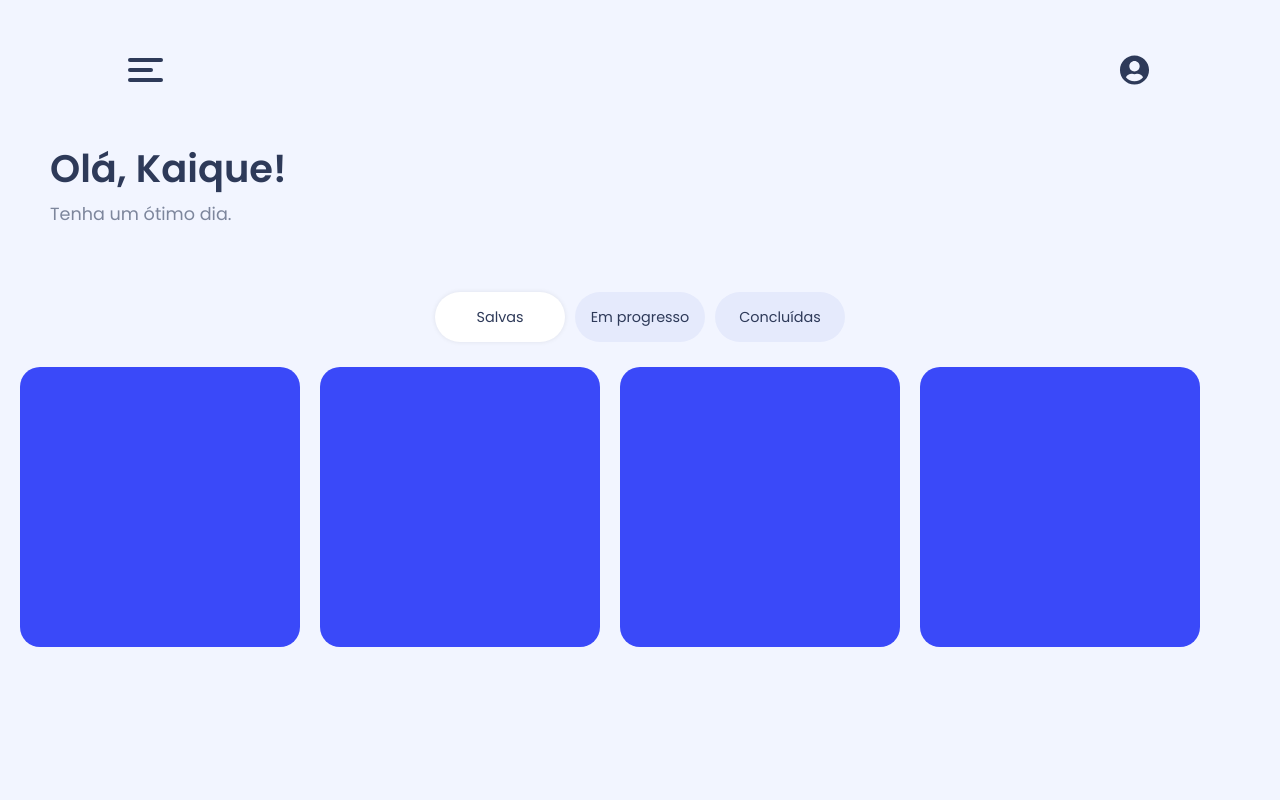
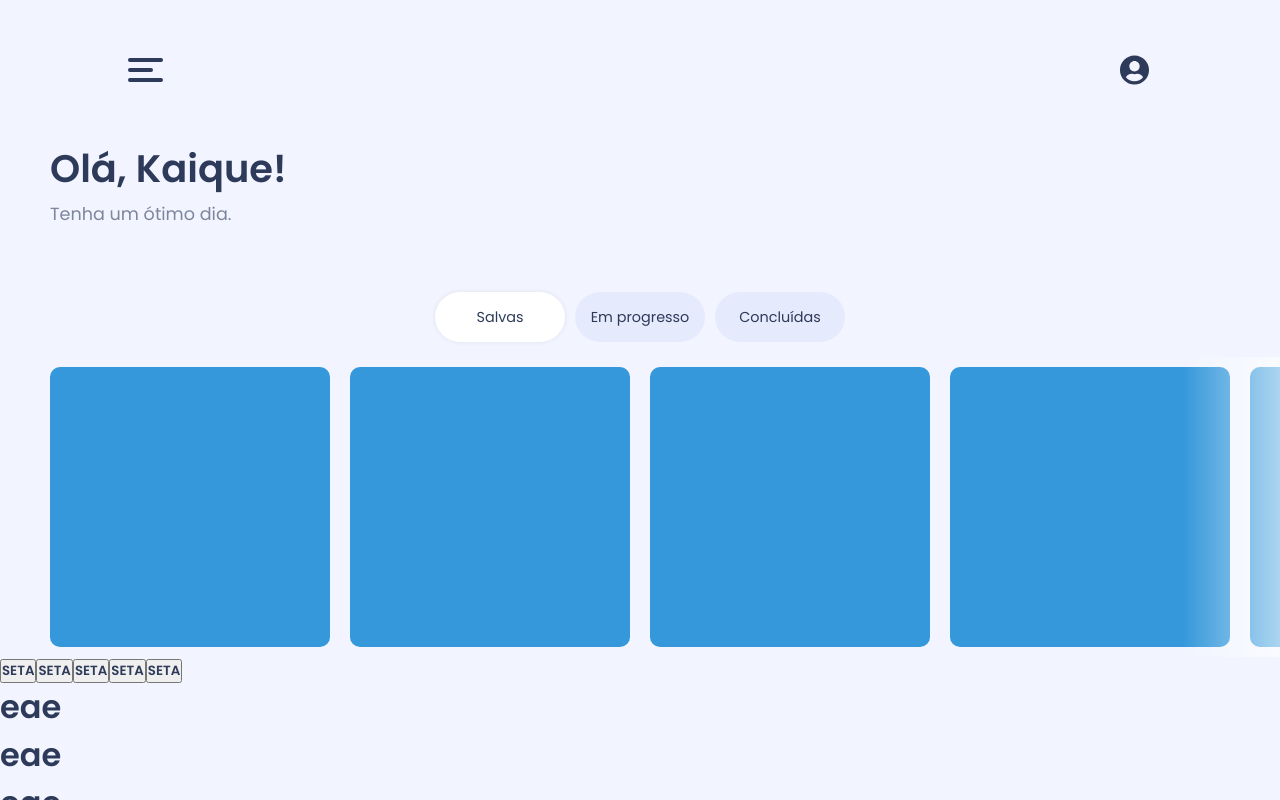
Before and after one commit to while-kaique/estagio_jackexperts, a React (Vite) app in the folder project-jackexpert/: page / in a window 1280 px wide. Built offline with nearby package versions, Linux system fonts and the light colour scheme.

Commit message:
Carousel Base Completed

```diff
--- a/project-jackexpert/src/components_css/Home.css
+++ b/project-jackexpert/src/components_css/Home.css
@@ -53,27 +53,45 @@ section.task_categ{
 
 /* CARDS DE TAREFAS */
 /* CARDS DE TAREFAS */
+.containerCards {
+    position: relative;
+    width: 100%;
+    margin: auto;
+    overflow: hidden;
+}
+div.cards {
+    display: flex;
+    overflow-x: auto;
+    overflow-y: hidden;
+    width: 100%;
+    cursor: grab;
 
-section.cards {
-    width: 1000vw;
-    display: flex;
-    flex-wrap: nowrap;
-    height: 280px;
-    margin: 30px 0px;
-    margin-left: 20px;
+    transition: scroll 2s;
 
-    transition: 1s;
+    scrollbar-width: none; /* Firefox */
 
 }
+div.degree {
+    position: absolute;
+    width: 100%;
+    height: 100%;
+    background-image: linear-gradient(to right, transparent, transparent, transparent, transparent, transparent, transparent, transparent, transparent, transparent, transparent, transparent, transparent, transparent, rgba(255, 255, 255, 0.596));
+}
 .cards .card {
-    transform: translateX(-300px);
-    display: block;
-    width: 280px;
+    min-width: 280px;
+    margin: 10px;
     height: 280px;
-    margin-right: 20px;
+    background-color: #3498db;
+    color: white;
+    border-radius: 10px;
+    text-align: center;
+    font-size: 20px;
+    user-select: none;
+}
+.cards .card.active {
+    margin-left: 50px;
+}
 
-    background-color: #3A49F9;
-    border-radius: 20px;
-
-    transition: 1s;
-}
+.cards::-webkit-scrollbar {
+    display: none; /* Chrome, Safari e outros navegadores baseados no WebKit */
+  }
--- a/project-jackexpert/src/index.css
+++ b/project-jackexpert/src/index.css
@@ -7,7 +7,7 @@
 html, body{
     width: 100%;
     height: 100%;
+    overflow-x: hidden;
     background-color: #F2F5FF;
-    overflow-x: hidden;
 
 }
--- a/project-jackexpert/src/main.jsx
+++ b/project-jackexpert/src/main.jsx
@@ -10,6 +10,7 @@ import Tasks from './pages/Tasks.jsx'
 import ErrorPage from './error-page.jsx'
 import './index.css'
 import Home from './pages/Home.jsx'
+import Home2 from './pages/Home2.jsx'
 
 const router = createBrowserRouter([
   {
--- a/project-jackexpert/src/pages/Home.jsx
+++ b/project-jackexpert/src/pages/Home.jsx
@@ -1,8 +1,42 @@
 
+import { useState } from 'react';
 import '../components_css/Home.css'
+import { useRef } from 'react';
 
 
 const Home = () => {
+
+  const [isDown, setIsDown] = useState(false)
+  const [startX, setStartX] = useState(0)
+  const scrollLeftRef = useRef(0);
+  const cardsWrapperRef = useRef(null)
+
+  const handleMouseDown = (e) => {
+    setIsDown(true)
+    const startX = e.pageX - cardsWrapperRef.current.offsetLeft;
+    setStartX(startX)
+    scrollLeftRef.current = cardsWrapperRef.current.scrollLeft;
+    console.log('passou DOWN')
+  };
+
+  const handleMouseLeave = () => {
+    setIsDown(false)
+  };
+
+  const handleMouseUp = () => {
+    setIsDown(false)
+
+  };
+
+  const handleMouseMove = (e) => {
+    if (!isDown) return;
+    e.preventDefault();
+    const x = e.pageX - cardsWrapperRef.current.offsetLeft;
+    console.log(x);
+    const walk = (x - startX); // Ajusta a velocidade de arraste
+    cardsWrapperRef.current.scrollLeft = scrollLeftRef.current - walk;
+    console.log(`walk: ${walk}, scrollLeftRef.current: $ scrollLeft - walk: ${cardsWrapperRef.current.scrollLeft}`);
+  };
 
   return (
     <>
@@ -17,13 +51,34 @@ const Home = () => {
         <div className="complete_tasks"><h1>Concluídas</h1></div>
       </section>
 
-      <section className="cards">
-        <div className="card" id="card1"></div>
-        <div className="card" id="card2"></div>
-        <div className="card" id="card3"></div>
-        <div className="card" id="card4"></div>
-        <div className="card" id="card5 "></div>
+      <section className="containerCards">
+
+        <div
+          className='cards'
+          ref={cardsWrapperRef}
+          onMouseDown={(e)=>{handleMouseDown(e)}}
+          onMouseLeave={()=>{handleMouseLeave()}}
+          onMouseUp={()=>{handleMouseUp()}}
+          onMouseMove={(e)=>{handleMouseMove(e)}}
+        >
+          <div className="degree"></div>
+          <div className="card active" id="card1"></div>
+          <div className="card" id="card2"></div>
+          <div className="card" id="card3"></div>
+          <div className="card" id="card4"></div>
+          <div className="card" id="card5"></div>
+        </div>
       </section>
+
+      <button type="button">SETA</button>
+      <button type="button">SETA</button>
+      <button type="button">SETA</button>
+      <button type="button">SETA</button>
+      <button type="button">SETA</button>
+      <h1>eae</h1>
+      <h1>eae</h1>
+      <h1>eae</h1>
+      <h1>eae</h1>
     </>
   )
 }
--- /dev/null
+++ b/project-jackexpert/src/pages/Home2.css
@@ -0,0 +1,28 @@
+.container {
+  width: 600px; /* Ajuste conforme necessário */
+  overflow: hidden;
+}
+
+.cards-wrapper {
+  display: flex;
+  overflow-x: auto; /* Permite rolagem horizontal */
+  overflow-y: hidden; /* Remove rolagem vertical */
+  width: 100%; /* Ocupa toda a largura do container */
+  cursor: grab; /* Cursor de mão para indicar arrasto */
+}
+
+.cards-wrapper:active {
+  cursor: grabbing; /* Cursor de mão segurando ao arrastar */
+}
+
+.card {
+  min-width: 200px;
+  margin: 10px;
+  padding: 20px;
+  background-color: #3498db;
+  color: white;
+  border-radius: 10px;
+  text-align: center;
+  font-size: 20px;
+  user-select: none; /* Evita seleção de texto ao arrastar */
+}
--- /dev/null
+++ b/project-jackexpert/src/pages/Home2.jsx
@@ -0,0 +1,83 @@
+import { useState, useRef } from 'react';
+import './Home2.css';
+
+const Home2 = () => {
+  const [isDown, setIsDown] = useState(false);
+  const [startX, setStartX] = useState(0);
+  const cardsWrapperRef = useRef(null);
+  const scrollLeftRef = useRef(0); // Usando uma referência para scrollLeft
+
+  const handleMouseDown = (e) => {
+    setIsDown(true);
+    const startX = e.pageX - cardsWrapperRef.current.offsetLeft;
+    setStartX(startX);
+    scrollLeftRef.current = cardsWrapperRef.current.scrollLeft; // Atualiza a referência
+    console.log('MouseDown - startX:', startX);
+    console.log('MouseDown - scrollLeft:', scrollLeftRef.current);
+  };
+
+  const handleMouseLeave = () => {
+    setIsDown(false);
+  };
+
+  const handleMouseUp = () => {
+    setIsDown(false);
+  };
+
+  const handleMouseMove = (e) => {
+    if (!isDown) return;
+    e.preventDefault();
+    const x = e.pageX - cardsWrapperRef.current.offsetLeft;
+    const walk = (x - startX) * 2; // Ajusta a velocidade de arraste
+    cardsWrapperRef.current.scrollLeft = scrollLeftRef.current - walk; // Atualiza a rolagem
+    console.log(`MouseMove - x: ${x}`);
+    console.log(`MouseMove - walk: ${walk}`);
+    console.log(`MouseMove - scrollLeft: ${scrollLeftRef.current}`);
+  };
+
+  const handleTouchStart = (e) => {
+    setIsDown(true);
+    const startX = e.touches[0].pageX - cardsWrapperRef.current.offsetLeft;
+    setStartX(startX);
+    scrollLeftRef.current = cardsWrapperRef.current.scrollLeft;
+  };
+
+  const handleTouchEnd = () => {
+    setIsDown(false);
+  };
+
+  const handleTouchMove = (e) => {
+    if (!isDown) return;
+    e.preventDefault();
+    const x = e.touches[0].pageX - cardsWrapperRef.current.offsetLeft;
+    const walk = (x - startX) * 2;
+    cardsWrapperRef.current.scrollLeft = scrollLeftRef.current - walk;
+  };
+
+  return (
+    <div className="container">
+      <div
+        className="cards-wrapper"
+        ref={cardsWrapperRef}
+        onMouseDown={handleMouseDown}
+        onMouseLeave={handleMouseLeave}
+        onMouseUp={handleMouseUp}
+        onMouseMove={handleMouseMove}
+        onTouchStart={handleTouchStart}
+        onTouchEnd={handleTouchEnd}
+        onTouchMove={handleTouchMove}
+      >
+        <div className="card">Card 1</div>
+        <div className="card">Card 2</div>
+        <div className="card">Card 3</div>
+        <div className="card">Card 4</div>
+        <div className="card">Card 5</div>
+        <div className="card">Card 6</div>
+        <div className="card">Card 7</div>
+        <div className="card">Card 8</div>
+      </div>
+    </div>
+  );
+};
+
+export default Home2;
```
